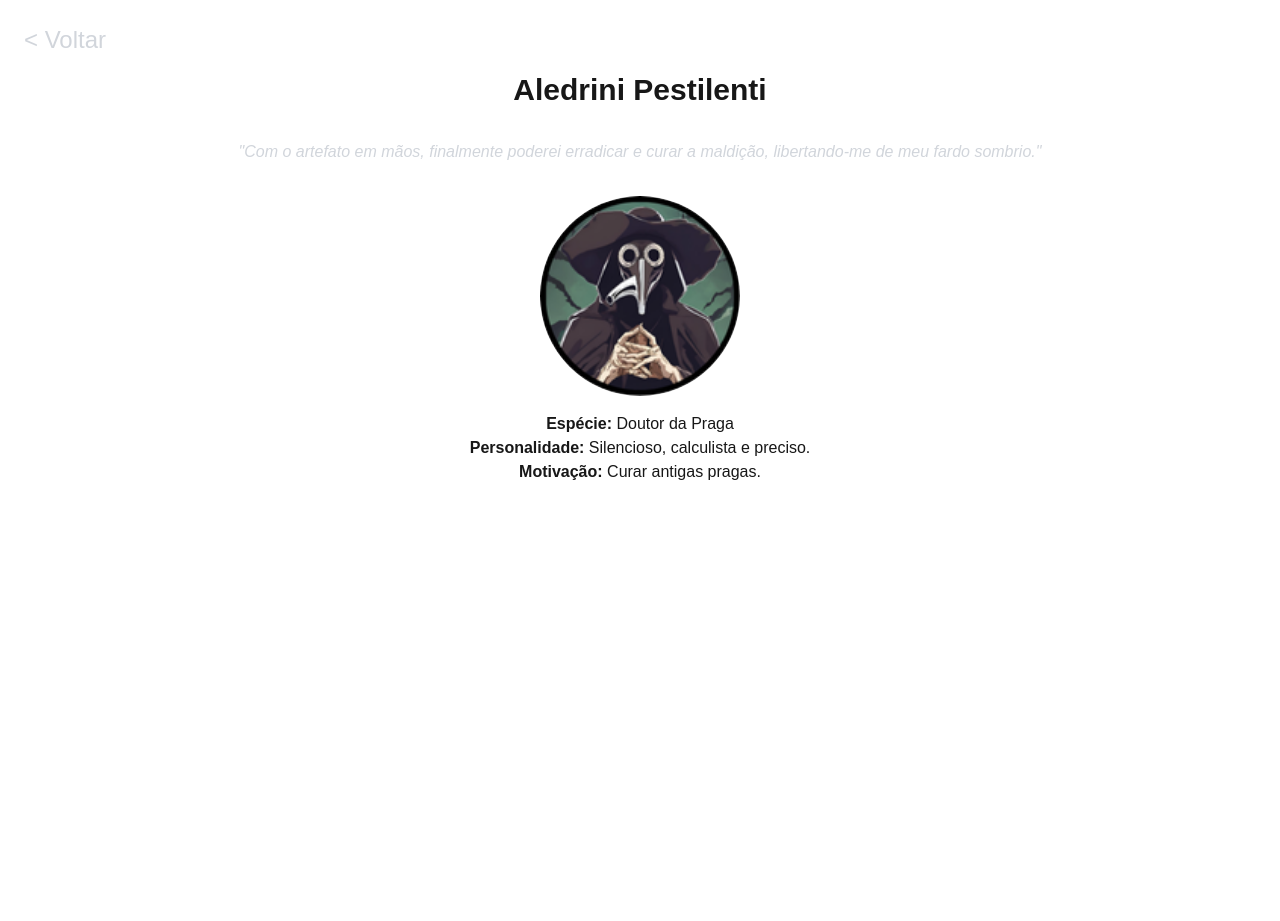
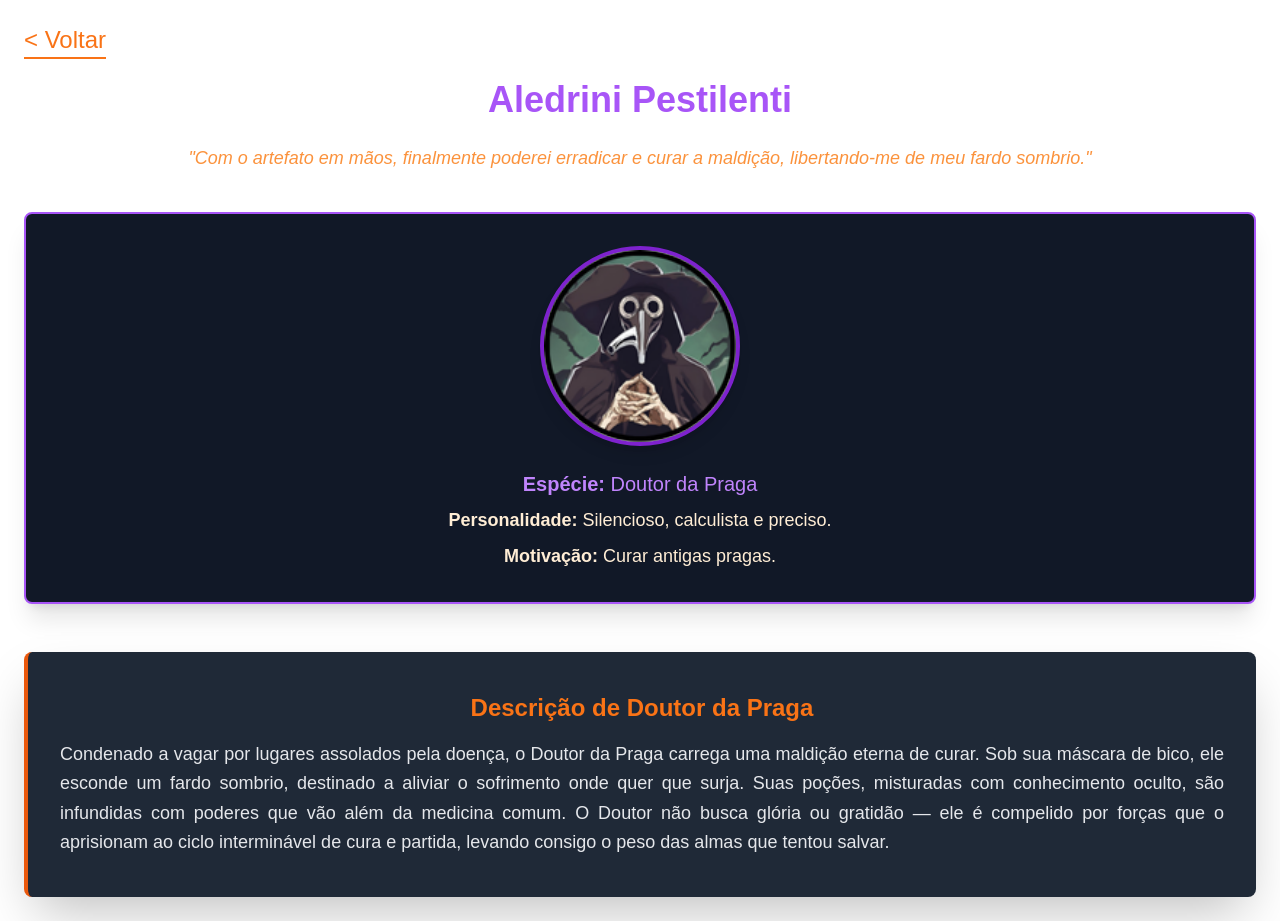
Before and after one commit to tahaluh/hallowen-murder-site, a Next.js app: page /characters/aledrini-pestilenti in a window 1280 px wide. Before the commit the page ends 800 px from the top, so only its background shows below. Built offline with nearby package versions, Linux system fonts and the light colour scheme.

Commit message:
feat: specieDescription added && style update

```diff
--- a/src/app/characters/[id]/page.tsx
+++ b/src/app/characters/[id]/page.tsx
@@ -12,35 +12,53 @@ export default function CharacterDetail() {
   if (!character) return <p>Personagem não encontrado</p>;
 
   return (
-    <div className="container mx-auto p-6">
-      <div className="mb-4">
+    <div className="container mx-auto p-6 min-h-screen text-orange-100">
+      {/* Botão Voltar */}
+      <div className="mb-6">
         <Link href={Routes.characters}>
-          <span className="text-gray-300 text-2xl cursor-pointer hover:underline border-gray-300">
+          <span className="text-orange-500 text-2xl cursor-pointer hover:underline border-b-2 border-orange-500 pb-1">
             &lt; Voltar
           </span>
         </Link>
       </div>
-      <h1 className="text-3xl font-bold text-center mb-8">{character.name}</h1>{" "}
-      {/* Citação do personagem */}
-      <p className="quote text-center italic text-gray-300 mb-8">
+
+      {/* Nome do Personagem */}
+      <h1 className="text-4xl font-bold text-center text-purple-500 mb-6">
+        {character.name}
+      </h1>
+
+      {/* Citação do Personagem */}
+      <p className="text-center italic text-orange-400 text-lg mb-10">
         &quot;{character.quote}&quot;
       </p>
-      <div className="flex flex-col items-center">
+
+      {/* Informações do Personagem */}
+      <div className="flex flex-col items-center bg-gray-900 p-8 rounded-lg shadow-xl border-2 border-purple-500">
         <Image
           src={character.image}
           alt={`Imagem de ${character.name}`}
           width={200}
           height={200}
-          className="rounded-full mb-4 object-cover"
+          className="rounded-full mb-6 border-4 border-purple-700 shadow-lg"
         />
-        <p>
+        <p className="text-xl text-purple-400">
           <strong>Espécie:</strong> {character.species}
         </p>
-        <p>
+        <p className="text-lg mt-2">
           <strong>Personalidade:</strong> {character.personality}
         </p>
-        <p>
+        <p className="text-lg mt-2">
           <strong>Motivação:</strong> {character.motivation}
+        </p>
+      </div>
+
+      {/* Descrição da Espécie */}
+      <div className="mt-12 px-8 py-10 bg-gray-800 rounded-lg shadow-2xl border-l-4 border-orange-600">
+        <h2 className="text-2xl font-semibold text-center text-orange-500 mb-4">
+          Descrição de {character.species}
+        </h2>
+        <p className="text-gray-200 leading-relaxed text-justify text-lg">
+          {character.specieDescription}
         </p>
       </div>
     </div>
--- a/src/app/characters/page.tsx
+++ b/src/app/characters/page.tsx
@@ -4,24 +4,29 @@ import { Character, characters } from "../../data/characters";
 
 export default function CharacterList() {
   return (
-    <div className="container mx-auto p-6">
-      <h1 className="text-3xl font-bold text-center mb-8">
+    <div className="container mx-auto p-6 min-h-screen text-orange-100">
+      <h1 className="text-4xl font-bold text-center text-purple-500 mb-10">
         Lista de Personagens
       </h1>
-      <ul className="grid grid-cols-2 md:grid-cols-3 lg:grid-cols-4 gap-8">
+      <ul className="grid grid-cols-2 md:grid-cols-3 lg:grid-cols-4 gap-10">
         {characters.map((character: Character) => (
-          <li key={character.id} className="flex flex-col items-center">
+          <li
+            key={character.id}
+            className="flex flex-col items-center p-4 bg-gray-800 rounded-lg shadow-lg transition transform hover:scale-105 hover:shadow-xl hover:bg-gray-700"
+          >
             <Link href={`/characters/${character.id}`}>
               <div className="cursor-pointer text-center flex flex-col items-center">
                 <Image
                   src={character.image}
                   alt={`Imagem de ${character.name}`}
-                  width={100} // Ajuste conforme necessário
-                  height={100} // Ajuste conforme necessário
-                  className="rounded-full object-cover"
+                  width={100}
+                  height={100}
+                  className="rounded-full border-4 border-purple-700 shadow-md mb-4"
                 />
-                <h2 className="text-xl font-semibold mt-2">{character.name}</h2>
-                <p className="text-gray-300">({character.species})</p>
+                <h2 className="text-2xl font-semibold text-orange-200 mt-2">
+                  {character.name}
+                </h2>
+                <p className="text-purple-400">({character.species})</p>
               </div>
             </Link>
           </li>
--- a/src/data/characters.ts
+++ b/src/data/characters.ts
@@ -4,6 +4,7 @@ export type Character = {
   name: string;
   quote: string;
   species: string;
+  specieDescription: string;
   personality: string;
   motivation: string;
   actions: string;
@@ -17,6 +18,8 @@ export const characters: Character[] = [
     quote:
       "Com o artefato em mãos, finalmente poderei erradicar e curar a maldição, libertando-me de meu fardo sombrio.",
     species: "Doutor da Praga",
+    specieDescription:
+      "Condenado a vagar por lugares assolados pela doença, o Doutor da Praga carrega uma maldição eterna de curar. Sob sua máscara de bico, ele esconde um fardo sombrio, destinado a aliviar o sofrimento onde quer que surja. Suas poções, misturadas com conhecimento oculto, são infundidas com poderes que vão além da medicina comum. O Doutor não busca glória ou gratidão — ele é compelido por forças que o aprisionam ao ciclo interminável de cura e partida, levando consigo o peso das almas que tentou salvar.",
     personality: "Silencioso, calculista e preciso.",
     motivation: "Curar antigas pragas.",
     actions:
@@ -29,6 +32,8 @@ export const characters: Character[] = [
     quote:
       "O artefato é a chave para para reinar soberana nas águas profundas.",
     species: "Sereia",
+    specieDescription:
+      "Seres aquáticos encantadores e perigosos, as sereias possuem uma voz hipnótica capaz de seduzir e manipular os que se aproximam. Ligadas à magia aquática, elas conhecem segredos profundos dos mares e protegem territórios com um misto de graça e astúcia. Suas intenções nem sempre são claras, mas seu poder é inegável.",
     personality: "Encantadora, astuta e manipuladora quando necessário.",
     motivation: "Controlar segredos aquáticos mágicos.",
     actions: "Usa sua voz sedutora para obter informações.",
@@ -39,6 +44,8 @@ export const characters: Character[] = [
     name: "Gabrimus Grim",
     quote: "Anseio me libertar do fardo eterno de coletar almas.",
     species: "Ceifador",
+    specieDescription:
+      "A personificação da morte, o Ceifador guia almas ao além. Frio e inevitável, ele é uma presença que anuncia o fim, mas não interfere. Simplesmente cumpre seu papel eterno, simbolizando o destino e o ciclo da vida e morte.",
     personality: "Sombrio e cansado de seu papel.",
     motivation: "Libertar-se do dever eterno.",
     actions: "Suspira com menções ao destino e à morte.",
@@ -50,6 +57,8 @@ export const characters: Character[] = [
     quote:
       "Preciso recuperar minhas memórias e minha antiga vida, custe o que custar.",
     species: "Zumbi",
+    specieDescription:
+      "Mortos reanimados, os zumbis são lentos e têm mentes fragmentadas. Podem lembrar vagamente de suas vidas anteriores, mas são imunes à dor e possuem resistência notável. Muitas vezes resultado de magia negra ou experimentos, eles são quase incansáveis, apesar de sua lentidão.",
     personality: "Inteligente, mas fragmentada.",
     motivation: "Recuperar suas memórias e habilidades científicas.",
     actions: "Movimentos lentos e distraídos.",
@@ -61,6 +70,8 @@ export const characters: Character[] = [
     quote:
       "Estou em busca da maior fortuna já vista nos mares. Com ele, minha lenda será eternizada.",
     species: "Capitão da Marinha",
+    specieDescription:
+      "Defensores dos mares, os marinheiros da marinha são disciplinados e treinados para combater piratas. Com um senso rígido de dever, muitos têm cicatrizes de batalhas passadas. São hábeis na navegação e no uso de armas, e seu maior objetivo é manter as rotas marítimas seguras e erradicar os saqueadores dos mares.",
     personality: "Rígido e disciplinado, com ódio de piratas.",
     motivation:
       "Obter fama, fortunas legítimas, e eliminar piratas de uma vez por todas.",
@@ -73,6 +84,8 @@ export const characters: Character[] = [
     quote:
       "Preciso alertar os outros sobre o perigo iminente que vejo à frente.",
     species: "Banshee",
+    specieDescription:
+      "Espíritos femininos que anunciam a morte com cantos e gritos assombrosos. Embora não causem a morte, seus gritos são um aviso sombrio do destino. Muitas vezes mal compreendidas, são mensageiras ligadas ao destino e à magia antiga.",
     personality: "Melancólica e misteriosa.",
     motivation: "Avisar sobre a morte iminente.",
     actions: "Canta suavemente pressagiando tragédia.",
@@ -83,6 +96,8 @@ export const characters: Character[] = [
     name: "Jorvan Thorn",
     quote: "Estou em busca de segredos ocultos que podem mudar tudo.",
     species: "Homem das Sombras",
+    specieDescription:
+      "Entidades furtivas que habitam as sombras, com a habilidade de desaparecer e aparecer em locais diferentes. Elas têm um fascínio pelo oculto e sabem segredos que outros escondem. Aqueles com algo a ocultar podem sentir sua presença, ainda que nunca os vejam diretamente.",
     personality: "Enigmático e esquivo.",
     motivation: "Descobrir segredos ocultos.",
     actions: "Aparece nas sombras e ouve conversas.",
@@ -93,6 +108,8 @@ export const characters: Character[] = [
     name: "Laryn Blood",
     quote: "Vou proteger meu poder e eliminar qualquer ameaça ao meu domínio.",
     species: "Vampiro",
+    specieDescription:
+      "Seres imortais e aristocráticos, os vampiros possuem uma sede insaciável por sangue e são vulneráveis ao sol, alho e prata. Mestres em manipular o medo e a sedução, mantêm um forte controle sobre o ambiente ao seu redor, explorando seus sentidos apurados e força sobre-humana, mas sempre atentos a tudo o que possa enfraquecê-los.",
     personality: "Aristocrático e refinado, mas com sede de sangue controlada.",
     motivation: "Manter seu status e controle na sociedade.",
     actions: "Evita alho, prata e espelhos.",
@@ -103,6 +120,8 @@ export const characters: Character[] = [
     name: "Liora Blackwood",
     quote: "Estou disposta a tudo para quebrar a maldição que me persegue.",
     species: "Gato Preto",
+    specieDescription:
+      "Metamorfos que alternam entre formas humanas e felinas, gatos pretos são ligados ao oculto e são vistos como sinais de má sorte. Com olhos penetrantes e uma inteligência afiada, manipulam o que os cerca, agindo nas sombras e sempre prontos a confundir os supersticiosos.",
     personality: "Reservada, misteriosa e supersticiosa.",
     motivation: "Quebrar a maldição da má sorte.",
     actions: "Sibila quando mencionam superstições.",
@@ -113,6 +132,8 @@ export const characters: Character[] = [
     name: "Luron Bones",
     quote: "Só quero ser notado e amado como qualquer outro ser vivo.",
     species: "Esqueleto",
+    specieDescription:
+      " Animados por magia, esqueletos são leves e ágeis, geralmente de natureza brincalhona e sociável. Mesmo em sua forma apenas óssea, mantêm traços de sua personalidade original e têm uma estranha afinidade com música e ossos.",
     personality: "Brincalhão, sempre faz piadas de ossos.",
     motivation: "Ser notado e apreciado.",
     actions: "Toca ritmos usando os próprios ossos.",
@@ -124,6 +145,8 @@ export const characters: Character[] = [
     quote:
       "Preciso encontrar uma cura para minha maldição antes que ela me consuma.",
     species: "Lobisomem",
+    specieDescription:
+      "Seres humanos que se transformam em feras sob a lua cheia. Com força e sentidos intensificados, os lobisomens são reclusos, temendo sua própria ferocidade e lutando para manter o controle. Sensíveis à prata, carregam o fardo de sua natureza violenta.",
     personality: "Luta para controlar sua natureza bestial.",
     motivation: "Procurar uma cura para sua condição.",
     actions: "Inquieta quando mencionam lua cheia ou prata.",
@@ -135,6 +158,8 @@ export const characters: Character[] = [
     quote:
       "Quero o artefato para amplificar meus poderes e remover qualquer obstáculo no caminho.",
     species: "Bruxa",
+    specieDescription:
+      "Mestres das artes mágicas, as bruxas manipulam forças ocultas e realizam feitiços com precisão. Com um conhecimento profundo de encantamentos e ingredientes raros, elas tecem feitiços poderosos. Muitas vezes subestimadas, são extremamente perigosas e conhecem segredos que outros jamais compreenderiam.",
     personality: "Ambiciosa, poderosa e manipuladora.",
     motivation: "Ganhar poder por meio de magia e eliminar obstáculos.",
     actions: "Lança feitiços e manipula os eventos ao seu redor.",
@@ -145,6 +170,8 @@ export const characters: Character[] = [
     name: "Thorian White",
     quote: "Encontrei um artefato mágico... o que poderia dar errado?",
     species: "Humano",
+    specieDescription:
+      "Humanos são seres versáteis e adaptáveis, capazes de se destacar em diversas áreas. Com uma curiosidade inata, muitos se aventuram em busca de conhecimento e poder, e alguns encontram artefatos mágicos que mudam suas vidas para sempre.",
     personality: "Curioso, otimista e aventureiro.",
     motivation: "Explorar e descobrir artefatos mágicos.",
     actions: "Fala com entusiasmo sobre magia e artefatos.",
```
